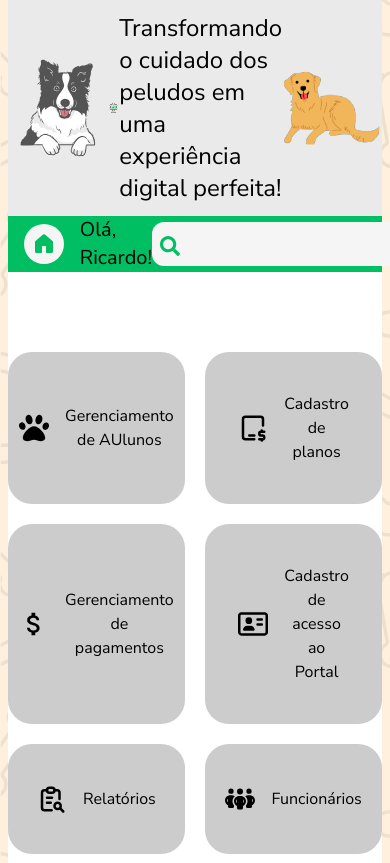
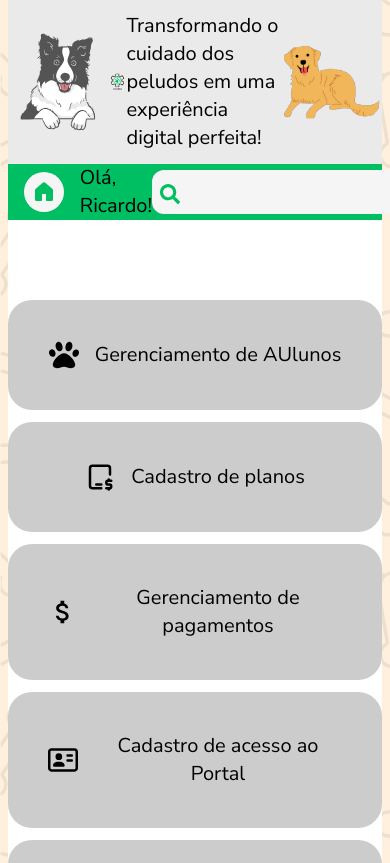
Before and after one commit to RicardoGarcia90/auDigital, a React (Vite) app in the folder frontend/: page /auDigital/home in a window 390 px wide. Shown: the top 863 px of the page. Built offline with nearby package versions, Linux system fonts and the light colour scheme.

Commit message:
fix: ajustes de responsividade HEAD

```diff
--- a/frontend/src/components/layout/Header.jsx
+++ b/frontend/src/components/layout/Header.jsx
@@ -6,13 +6,13 @@ import logo from '../../assets/imagens/logo-svg-semFundo.svg';
 const Header = () => {
   return (
     <>
-      <div className="flex justify-around items-center w-full py-3 bg-bgHeader">
+      <div className="flex justify-between items-center w-full py-3 bg-bgHeader">
         <img src={imgDog1} alt="Imagem header dog" />
         <div className="flex justify-cente items-center">
           <span>
             <img src={logo} alt="Logo AuDigital" className="h-20" />
           </span>
-          <p className="text-2xl">
+          <p className="text-xl sm:text-center">
             Transformando o cuidado dos peludos em uma experiência digital
             perfeita!
           </p>
--- a/frontend/src/pages/Home/HomeMainContent.jsx
+++ b/frontend/src/pages/Home/HomeMainContent.jsx
@@ -49,8 +49,10 @@ export default function HomeMainContent() {
   const navigate = useNavigate();
   return (
     <>
-      <div className="flex justify-center items-center py-20">
-        <div className="grid grid-cols-2 gap-5">
+      <div className="flex justify-center items-center py-20 ">
+        <div className="grid grid-cols-1 gap-3 sm:grid-cols-2">
+          {/* CONTINUAR COM AJUSTE DO GRID */}
+
           {servicesData.map((service) => (
             <div
               key={service.id}
@@ -58,7 +60,7 @@ export default function HomeMainContent() {
               onClick={() => navigate(service.pathPage)}
             >
               <span className="text-3xl">{service.icon}</span>
-              <span>{service.name}</span>
+              <span className="text-xl sm:text-2xl">{service.name}</span>
             </div>
           ))}
         </div>
```
